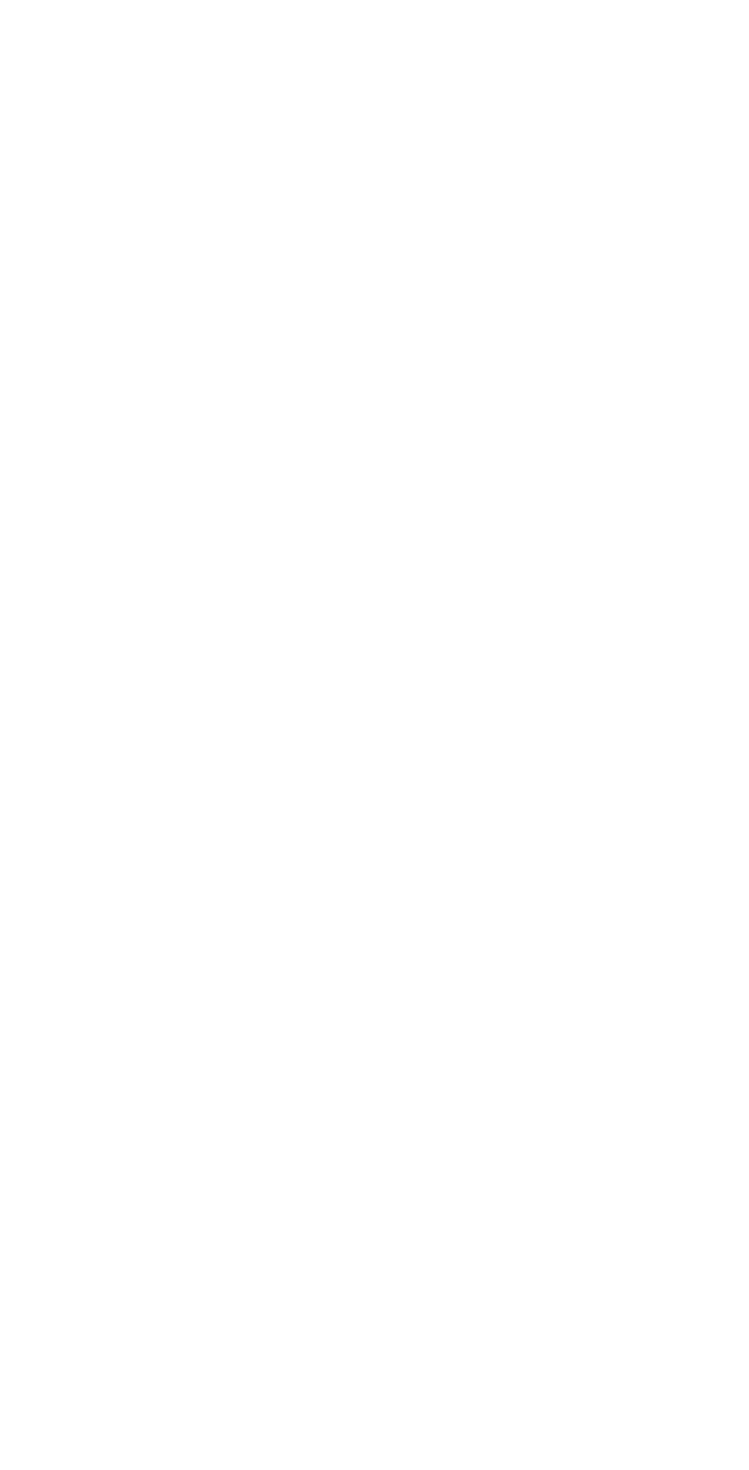
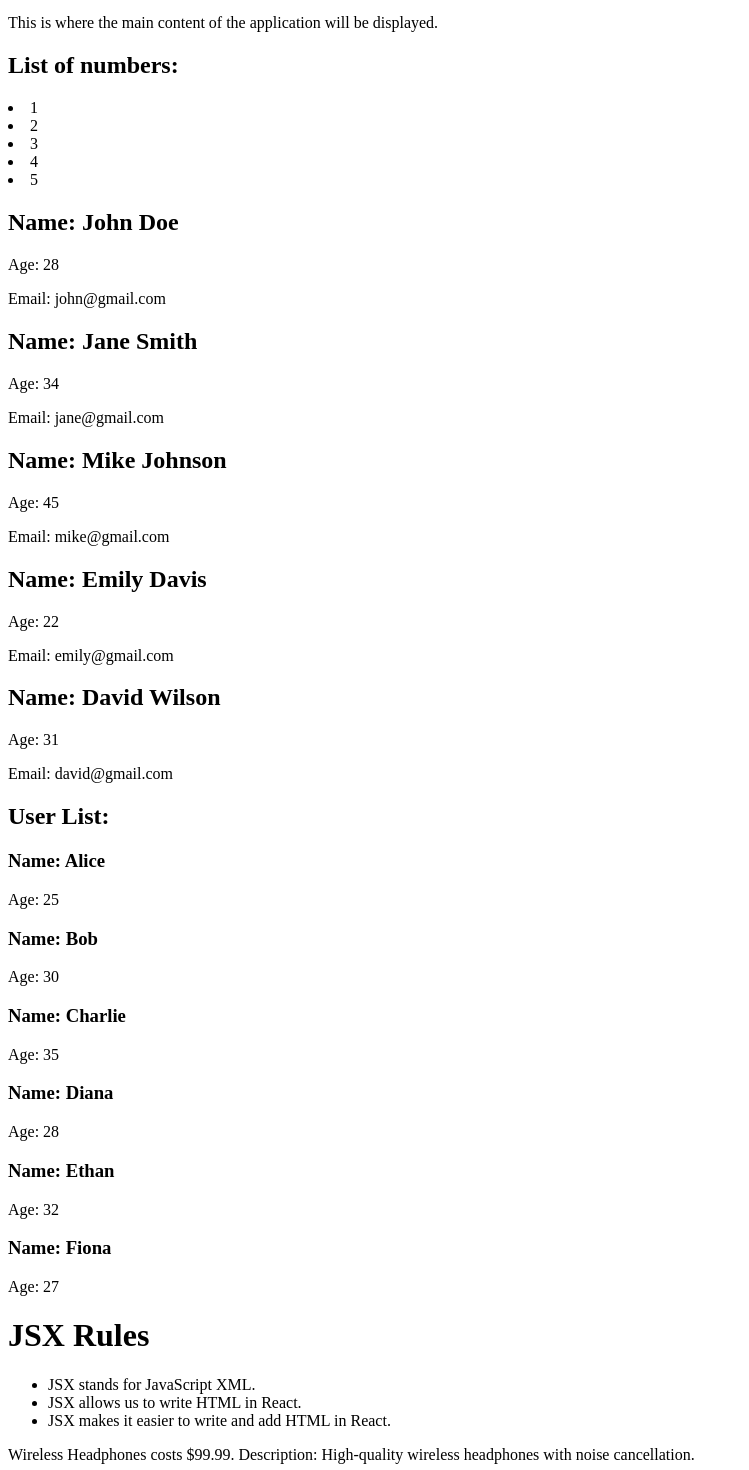
Before and after one commit to Rudrakshsachdev/react-dev, a React (Vite) app in the folder Todo_Project/: page / in a window 1280 px wide. Shown: the part 380-1850 px from the top of the page, without its empty margins (0-749 px from the left). Before the commit the page ends 800 px from the top, so only its background shows below. Built offline with nearby package versions, Linux system fonts and the light colour scheme.

Commit message:
React Learning Dev

```diff
--- a/Todo_Project/src/App.jsx
+++ b/Todo_Project/src/App.jsx
@@ -2,16 +2,53 @@ import { Add } from './components/Add.jsx';
 import Footer from './components/Footer.jsx';
 import Greet from './components/Greet.jsx';
 import { Header } from './components/Header.jsx';
+import { JSXRules } from './components/JSXRules.jsx';
+import ListMap from './components/ListMap.jsx';
 import MainContent from './components/MainContent.jsx';
+import { ProductInfo } from './components/ProductInfo.jsx';
+import UserInfo from './components/UserInfo.jsx';
+import UserList from './components/UserList.jsx';
+import WelcomeMessage from './components/WelcomeMessage.jsx';
 
 
-function App() {
+// function App() {
+
+//   const myName = "Rudraksh";
+
+//   const multiply = (a, b) => a * b;
+
+//   return (
+//     <div>
+//       <WelcomeMessage />
+//       <Greet />
+//       <Add />
+//       <Header />
+//       <MainContent />
+//       <JSXRules />
+//       <Footer />
+
+//       {<p>{2+2}</p>}
+//       {<p>Hello, {myName}</p>}
+//       <p>3 * 4 = {multiply(3, 4)}</p>
+//     </div>
+//   )
+// }
+
+// export default App;
+
+const App = () => {
   return (
     <div>
+      <WelcomeMessage />
       <Greet />
       <Add />
       <Header />
       <MainContent />
+      <ListMap />
+      <UserInfo />
+      <UserList />
+      <JSXRules />
+      <ProductInfo />
       <Footer />
     </div>
   )
--- a/Todo_Project/src/components/Greet.jsx
+++ b/Todo_Project/src/components/Greet.jsx
@@ -1,5 +1,20 @@
-function Greet() {
-    return <h1>Hello and welcome to react tutorial!!!</h1>
-}
+// function Greet() {
+
+//     return <h1>Hello and welcome to react tutorial!!!</h1>
+// }
+
+// export default Greet;
+
+const Greet = () => {
+  const greeting = "Hello and welcome to react tutorial!!!";
+  const date = new Date();
+
+  return (
+    <div>
+      <h1>{greeting}</h1>
+      <p>Today's date is {date.toDateString()}</p>
+    </div>
+  );
+};
 
 export default Greet;
--- /dev/null
+++ b/Todo_Project/src/components/JSXRules.jsx
@@ -0,0 +1,12 @@
+export const JSXRules = () => {
+    return (
+        <div>
+            <h1>JSX Rules</h1>
+            <ul>
+                <li>JSX stands for JavaScript XML.</li>
+                <li>JSX allows us to write HTML in React.</li>
+                <li>JSX makes it easier to write and add HTML in React.</li>
+            </ul>
+        </div>
+    )
+}
--- /dev/null
+++ b/Todo_Project/src/components/ListMap.jsx
@@ -0,0 +1,16 @@
+const ListMap = () => {
+
+    const numbers = [1,2,3,4,5];
+
+    return (
+        <div>
+            <h2>List of numbers:
+            </h2>
+            <p>
+                {numbers.map((number) => <li key={number.toString()}>{number}</li>)}
+            </p>
+        </div>
+    )
+}
+
+export default ListMap;
--- /dev/null
+++ b/Todo_Project/src/components/ProductInfo.jsx
@@ -0,0 +1,13 @@
+export const ProductInfo = () => {
+    const product = {
+        name: "Wireless Headphones",
+        price: 99.99,
+        description: "High-quality wireless headphones with noise cancellation.",
+    }
+
+    return (
+      <p>
+        {product.name} costs ${product.price}. Description: {product.description}
+      </p>
+    )
+}
--- /dev/null
+++ b/Todo_Project/src/components/UserInfo.jsx
@@ -0,0 +1,47 @@
+const UserInfo = () => {
+  const User = [
+    {
+        name: "John Doe",
+        age: 28,
+        email: "john@gmail.com",
+    },
+    {
+        name: "Jane Smith",
+        age: 34,
+        email: "jane@gmail.com",
+    },
+    {
+        name: "Mike Johnson",
+        age: 45,
+        email: "mike@gmail.com",
+    },
+    {
+        name: "Emily Davis",
+        age: 22,
+        email: "emily@gmail.com",
+    },
+    {
+        name: "David Wilson",
+        age: 31,
+        email: "david@gmail.com",
+    }
+  ]
+
+  return (
+    <div>
+        {
+            User.map((user, index) => {
+                return (
+                    <div key={index}>
+                        <h2>Name: {user.name}</h2>
+                        <p>Age: {user.age}</p>
+                        <p>Email: {user.email}</p>
+                    </div>
+                )
+            })
+        }
+    </div>
+  )
+}
+
+export default UserInfo;
--- /dev/null
+++ b/Todo_Project/src/components/UserList.jsx
@@ -0,0 +1,52 @@
+const UserList = () => {
+    const users = [
+        {
+            id: 1,
+            name: 'Alice',
+            age: 25,
+        },
+        {
+            id: 2,
+            name: 'Bob',
+            age: 30,
+        },
+        {
+            id: 3,
+            name: 'Charlie',
+            age: 35,
+        },
+        {
+            id: 4,
+            name: 'Diana',
+            age: 28,
+        },
+        {
+            id: 5,
+            name: 'Ethan',
+            age: 32,
+        },
+        {
+            id: 6,
+            name: 'Fiona',
+            age: 27,
+        },
+    ];
+
+    return (
+        <div>
+            <h2>User List: </h2>
+            {
+                users.map((user) => {
+                    return (
+                        <div key={user.id}>
+                            <h3>Name: {user.name}   </h3>
+                            <p>Age: {user.age}</p>
+                        </div>
+                    )
+                })
+            }
+        </div>
+    )
+}
+
+export default UserList;
--- /dev/null
+++ b/Todo_Project/src/components/WelcomeMessage.jsx
@@ -0,0 +1,10 @@
+const WelcomeMessage = () => {
+    return (
+        <div>
+            <h1>Welcome to the Todo Application!</h1>
+            <p>Manage your tasks efficiently and stay organized.</p>
+        </div>
+    )
+}
+
+export default WelcomeMessage;
```
